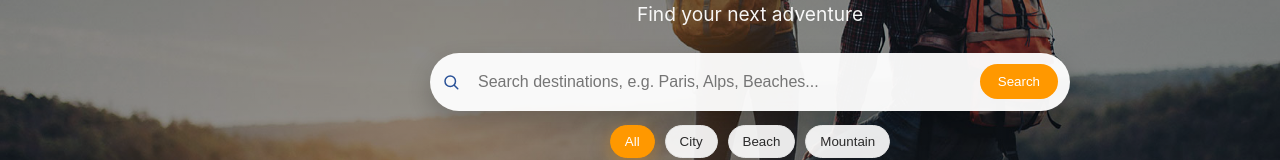
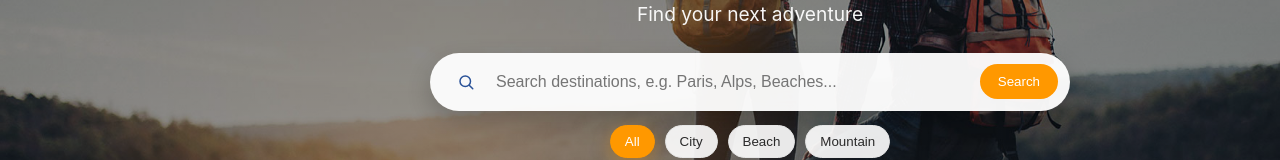
Before and after one commit to Pavangupta05/Travel-Destination, a React (Vite) app in the folder travel-destination/: page /explore in a window 1280 px wide. Shown: the part 232-392 px from the top of the page. Built offline with nearby package versions, Linux system fonts and the light colour scheme.

Commit message:
Add files via upload

```diff
--- a/travel-destination/src/Explorenow/Explorenow.css
+++ b/travel-destination/src/Explorenow/Explorenow.css
@@ -59,6 +59,18 @@
 .explore-search .search-icon {
   color: #2a5298;
   display: inline-flex;
+  align-items: center;
+  justify-content: center;
+  width: 24px;
+  height: 24px;
+  margin-left: 12px;
+}
+
+.explore-search .search-icon i {
+  font-size: 18px;
+  line-height: 1;
+  width: auto;
+  height: auto;
 }
 
 .explore-search input {
```
Also changed, not shown: travel-destination/src/Explorenow/Explorenow.jsx (line endings or trailing spaces).
